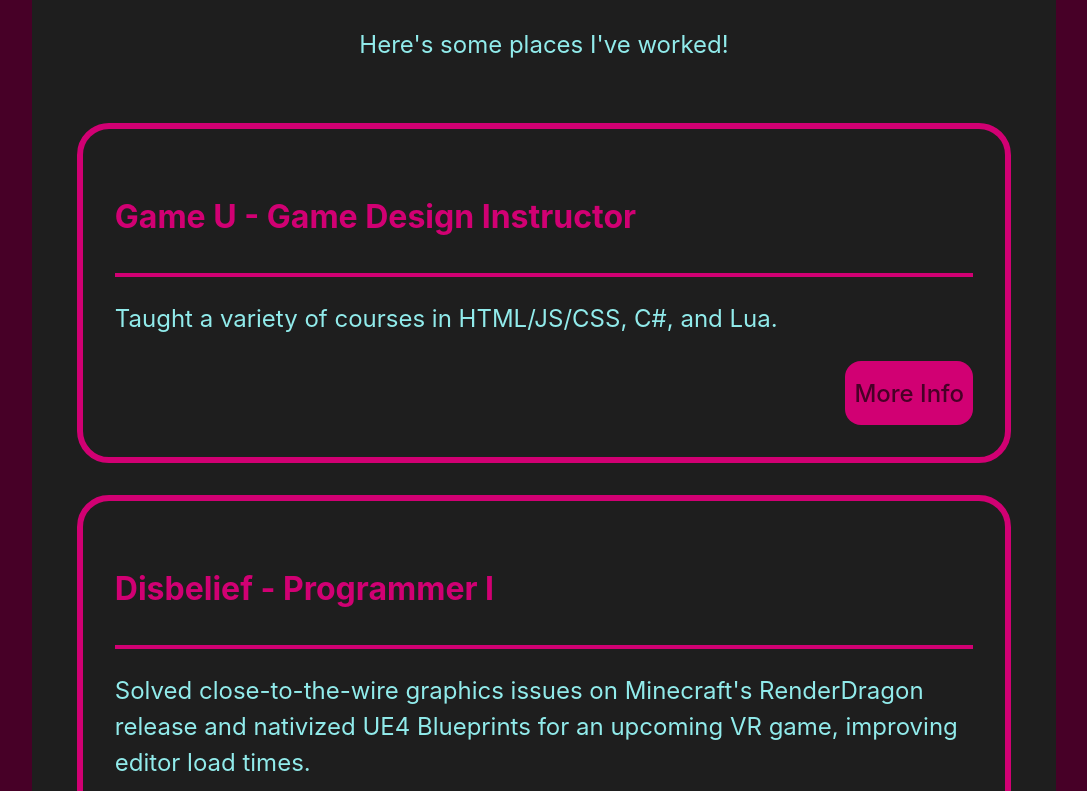
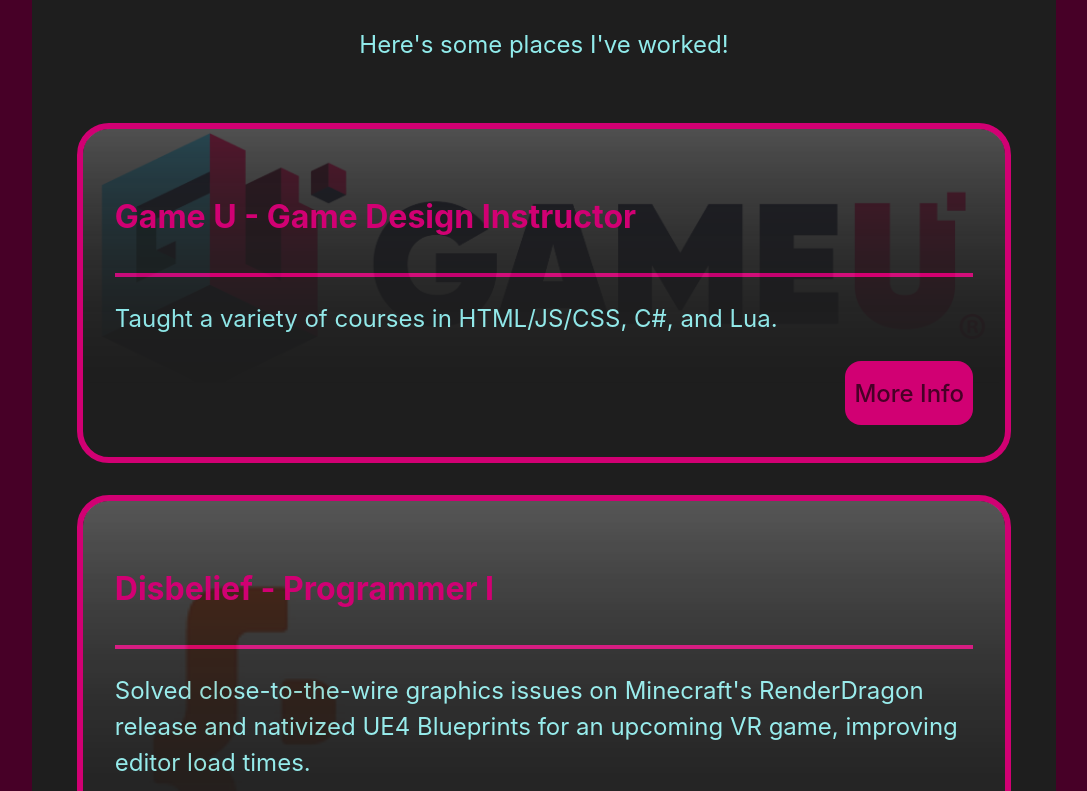
Before and after one commit to meistermayo/portfolio-site, a React (Vite) app in the folder portfolio-site/: page / in a window 1280 px wide. Shown: the part 889-1680 px from the top of the page, without its empty margins (96-1183 px from the left). Built offline with nearby package versions, Linux system fonts and the light colour scheme.

Commit message:
Got the images to work

```diff
--- a/portfolio-site/src/components/WorkCard.tsx
+++ b/portfolio-site/src/components/WorkCard.tsx
@@ -12,10 +12,15 @@ interface Props {
 export default function WorkCard({img, link, title, children}: Props) {
     return (
         <div className="background">
-            <h3>{title}</h3>
+            <div className="imgWrapper">
+                <img src={img}></img>
+            </div>
+            <div className="workHeader">
+                <h3 style={{zIndex: 1}}>{title}</h3>
+            </div>
             <Line/>
-            <p>{children}</p>
-            <div className="buttonDiv">
+            <p style={{zIndex: 1}}>{children}</p>
+            <div style={{zIndex: 1}}className="buttonDiv">
                 <a className="workLinkA" href={link}><button className="workLink">More Info</button></a>
             </div>
         </div>
--- a/portfolio-site/src/components/style/Line.css
+++ b/portfolio-site/src/components/style/Line.css
@@ -3,4 +3,5 @@
     background-color: var(--col_bigtxt);
     width: 100%;
     height: 4px;
+    z-index: 1;
 }
--- a/portfolio-site/src/components/style/WorkCard.css
+++ b/portfolio-site/src/components/style/WorkCard.css
@@ -1,8 +1,10 @@
 .background {
+    position: relative;
     border-radius: 32px;
     padding: 32px;
     margin: 1vw 1vw 32px 1vw;
     border: 6px solid var(--col_bigtxt);
+    background: transparent;
 }
 
 
@@ -25,7 +27,31 @@
 }
 
 .workHeader {
+    position: relative;
     width: 100%;
+    display:inline;
+}
+
+.imgWrapper {
+    -webkit-mask-image: linear-gradient(0deg, rgba(0,0,0,0), rgba(0,0,0,.25));
+    mask-image: linear-gradient(0deg, rgba(0,0,0,0), rgba(0,0,0,.25));
+    position:absolute;
+    left:0;
+    top:0;
+    right:0;
+    bottom:0;
+    margin: auto;
+    width: 100%;
+    overflow-y: hidden;
+    z-index: 0;
+}
+
+.imgWrapper img {
+    border-radius: 25px;
+
+    -webkit-mask-image: linear-gradient(0deg, rgba(0,0,0,0), rgba(0,0,0,1));
+    mask-image: linear-gradient(0deg, rgba(0,0,0,0), rgba(0,0,0,1));
+    width:100%;
 }
 
 .buttonDiv {
--- a/portfolio-site/src/pages/Home.tsx
+++ b/portfolio-site/src/pages/Home.tsx
@@ -37,7 +37,7 @@ export default function Home() {
                     <br/>
                 </p>
 
-                <WorkCard img={"disbelief.png"} title={"Game U - Game Design Instructor"} link={"//www.game-u.com/"}>
+                <WorkCard img={"gameu.PNG"} title={"Game U - Game Design Instructor"} link={"//www.game-u.com/"}>
                 Taught a variety of courses in HTML/JS/CSS, C#, and Lua.
                 </WorkCard>
 
--- a/portfolio-site/src/pages/Programming.tsx
+++ b/portfolio-site/src/pages/Programming.tsx
@@ -15,11 +15,11 @@ export default function Programming() {
         </PageHeader>
         <br/>
 
-        <WorkCard title={"That Time I Got Trapped In An Office Dungeon"} img={"POC.png"} link={"//heylezl.itch.io/that-time-i-got-trapped-in-a-office-dungeon-with-a-headset-strapped-to-my-face"}>
+        <WorkCard title={"That Time I Got Trapped In An Office Dungeon"} img={"ttigtiaod.png"} link={"//heylezl.itch.io/that-time-i-got-trapped-in-a-office-dungeon-with-a-headset-strapped-to-my-face"}>
             Chicaghoul 2024 gamejam project that reached over <b>100,000 plays</b> on gx.games! I handled HLSL coding, C# scripting, and audio.
         </WorkCard>
-        <WorkCard title={"Senior Project"} img={"POC.png"} link={"//depaulgames.cdm.depaul.edu/pillars-of-creation/"}>
-            Pillars of Creation is a real-time online trading card game, developed with C# in Unity.
+        <WorkCard title={"Pillars of Creation"} img={"POC.png"} link={"//depaulgames.cdm.depaul.edu/pillars-of-creation/"}>
+            My Senior Project was a real-time online trading card game, developed with C# in Unity.
             During this project, I solved difficult networking bugs involving race conditions.
         </WorkCard>
         {displayGameEngine &&
```
Also changed, not shown: portfolio-site/public/gameu.PNG (added), 1 other file (tests, documents, lock files or other folders).
